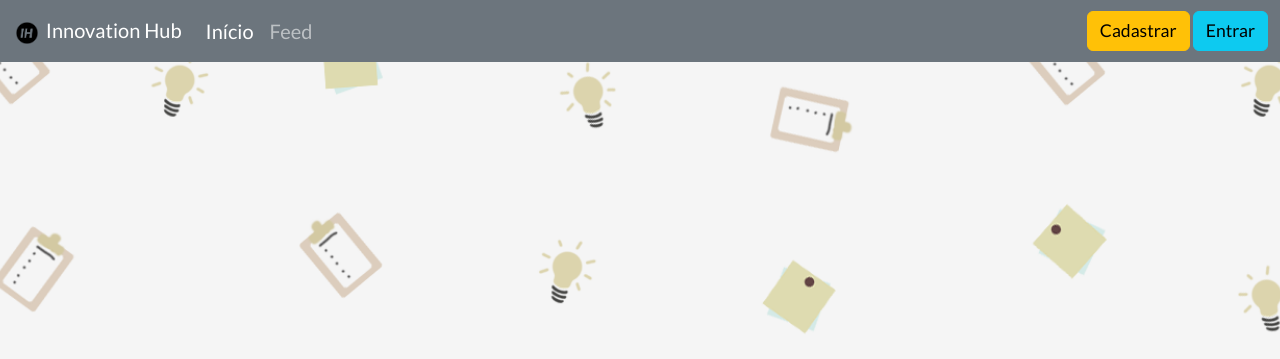
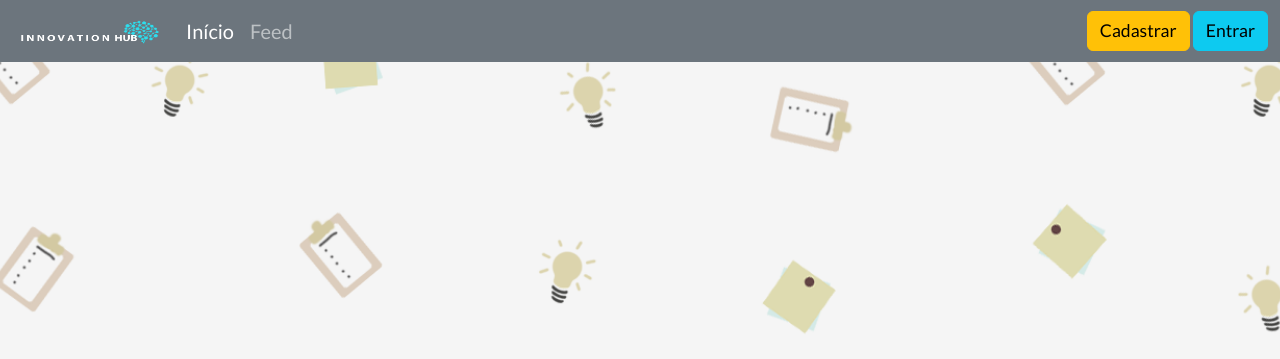
Before and after one commit to wendelsimoes/innovation-hub-flask, a Flask app: page / in a window 1280 px wide. Shown: the top 359 px of the page. Run offline with Flask 2, Linux system fonts and the light colour scheme; data that the repository does not hold is empty; some libraries are stand-ins or nearby versions.

Commit message:
feat: adding new logo

```diff
--- a/application/main.py
+++ b/application/main.py
@@ -380,7 +380,7 @@ def registrar():
         return render_template("index.html", formDeRegistro=formDeRegistro, formDeLogin=FormDeLogin(), abrirModalDeRegistro=True, abrirModalDeLogin=False, user=current_user)
 
 
-    novo_usuario = User(email=formDeRegistro.email.data, nome=formDeRegistro.nome.data, sobrenome=formDeRegistro.sobrenome.data, dia_nascimento=formDeRegistro.nascimento.data.day, mes_nascimento=formDeRegistro.nascimento.data.month, ano_nascimento=formDeRegistro.nascimento.data.year, apelido=formDeRegistro.apelido.data, senha_encriptada=generate_password_hash(formDeRegistro.senha.data), foto_perfil="/static/images/foto_padrao.png")
+    novo_usuario = User(email=formDeRegistro.email.data, nome=formDeRegistro.nome.data, sobrenome=formDeRegistro.sobrenome.data, dia_nascimento=formDeRegistro.nascimento.data.day, mes_nascimento=formDeRegistro.nascimento.data.month, ano_nascimento=formDeRegistro.nascimento.data.year, apelido=formDeRegistro.apelido.data, senha_encriptada=generate_password_hash(formDeRegistro.senha.data), foto_perfil="/static/images/foto-padrao.png")
 
     if formDeRegistro.foto_perfil.data:
         print("reached")
--- a/application/templates/layout.html
+++ b/application/templates/layout.html
@@ -32,9 +32,9 @@
   <nav class="navbar navbar-expand-lg navbar-dark bg-secondary lato-regular">
     <div class="container-fluid">
       <a class="navbar-brand" href="{{ url_for("index") }}">
-        <img src="../static/images/innovation-hub-logo.png" alt="logo" width="30" height="30"
-          class="d-inline-block align-text-top" />
-        Innovation Hub
+        <!-- Logo -->
+        <img src="../static/images/logo.png" alt="logo"
+          class="d-inline-block align-text-top" style="height: 30px; width: 150px;"/>
       </a>
       <button class="navbar-toggler" type="button" data-bs-toggle="collapse" data-bs-target="#navbarSupportedContent"
         aria-controls="navbarSupportedContent" aria-expanded="false" aria-label="Toggle navigation">
```
Also changed, not shown: application/controllers/home.py (added, +10 -0 lines), application/static/images/foto-padrao.png (renamed from application/static/images/foto_padrao.png), application/static/images/innovation-hub-logo.png (deleted), application/static/images/logo.png (added).
